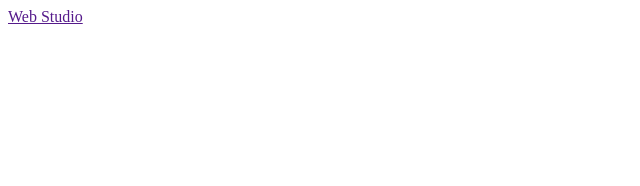
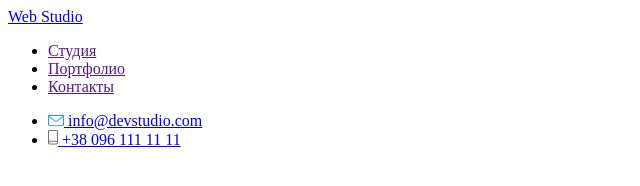
Before and after one commit to Andrey-Kasperovych/goit-markup-hw-01, a plain HTML site: page index.html in a window 1280 px wide. Shown: the whole page, without its empty margins (0-640 px from the left). Drawn offline with Linux system fonts and the light colour scheme.

Commit message:
Добавляет шапку в макет сайта
Создали полностью шапку - header. Там есть логотип сайта, список навигация, контакты. Всё содержимое header обернули в nav.

```diff
--- a/index.html
+++ b/index.html
@@ -1,15 +1,38 @@
 <!DOCTYPE html>
 <html lang="en">
-<head>
+  <head>
     <meta charset="UTF-8">
     <meta name="viewport" content="width=device-width, initial-scale=1.0">
     <title>Document</title>
-</head>
-<body>
+  </head>
+  <body>
     <header>
-        <a href="">
+      <nav>
+        <a href="/">
             Web Studio
         </a>
+
+        <ul>
+            <li><a href="">Студия</a></li>
+            <li><a href="">Портфолио</a></li>
+            <li><a href="">Контакты</a></li>
+        </ul>
+
+        <ul>
+            <li>
+                <a href="mailto:info@devstudio.com">
+                    <img src="./images/envelope (hover).svg" alt="конверт">
+                    info@devstudio.com
+                </a>
+            </li>
+            <li>
+                <a href="tel:380961111111">
+                    <img src="./images/smartphone.svg" alt="телефон">
+                    +38 096 111 11 11
+                </a>
+            </li>
+        </ul>
+      </nav>
     </header>
-</body>
+  </body>
 </html>
```
Also changed, not shown: images/envelope (hover).svg (added), images/smartphone.svg (added).
